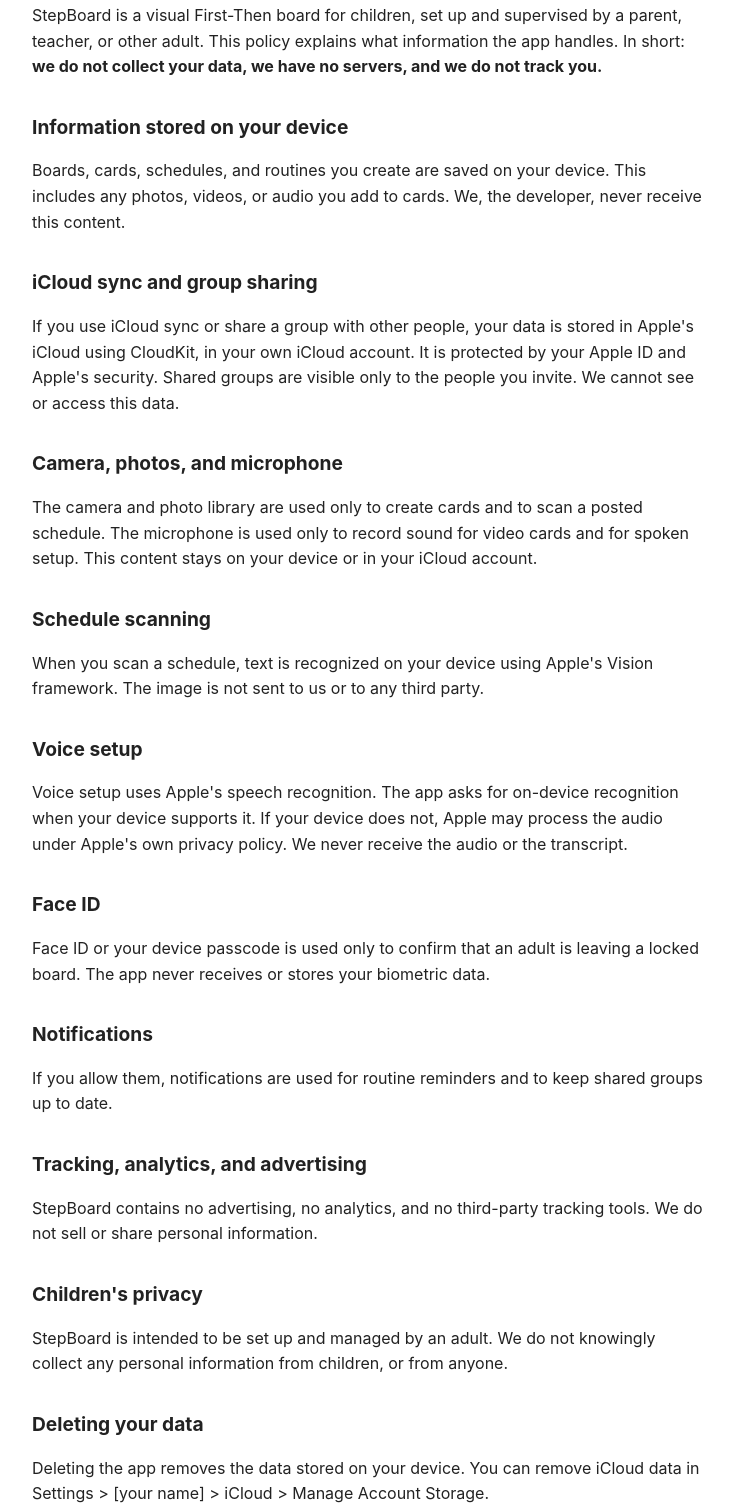
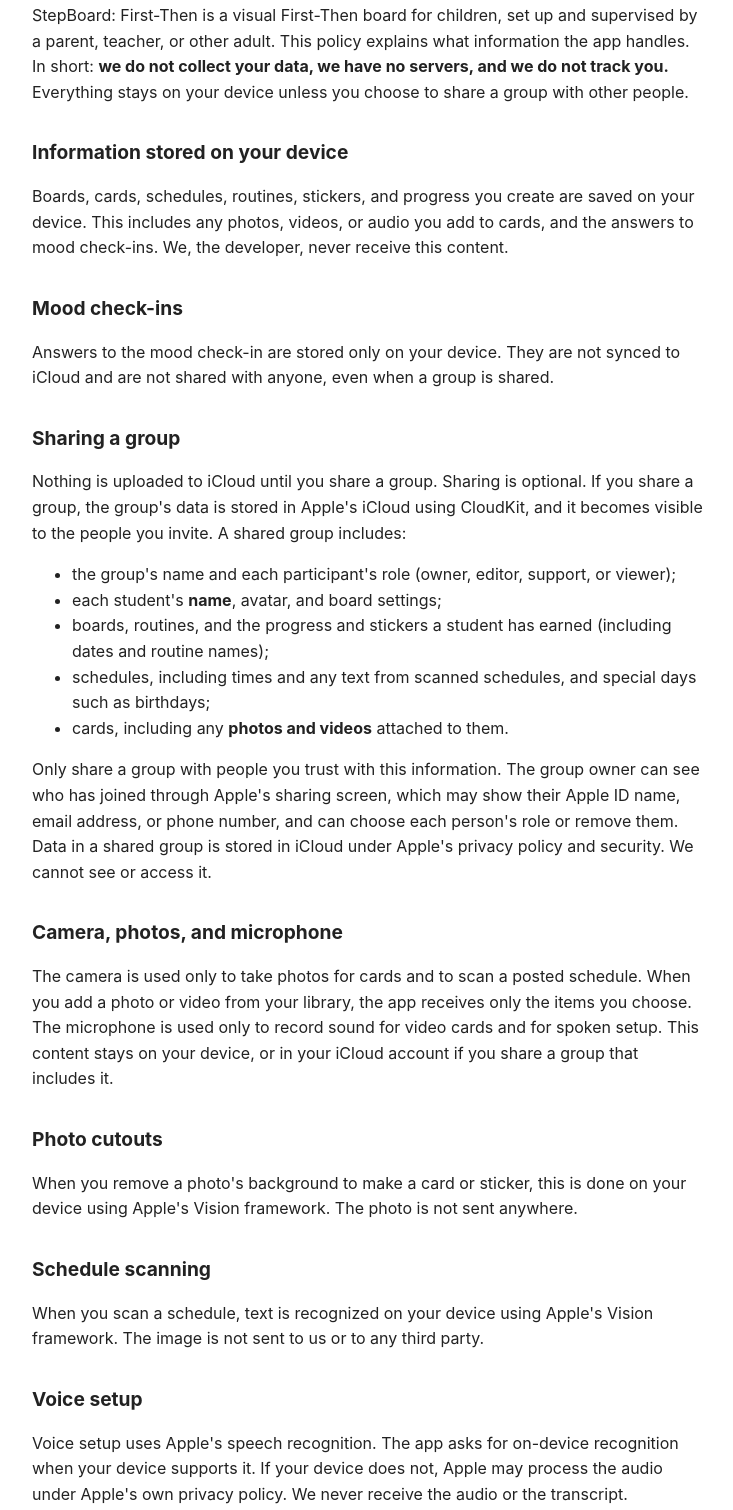
Before and after one commit to dustind86/steptwoit-app-privacy, a plain HTML site: page index.html in a window 1280 px wide. Shown: the part 136-1646 px from the top of the page, without its empty margins (272-1005 px from the left). Drawn offline with Linux system fonts and the light colour scheme.

Commit message:
Clarify sharing, mood check-ins, cutouts, and notifications
Co-Authored-By: Claude Sonnet 5.5 <noreply@anthropic.com>

```diff
--- a/index.html
+++ b/index.html
@@ -3,7 +3,7 @@
 <head>
 <meta charset="utf-8">
 <meta name="viewport" content="width=device-width, initial-scale=1">
-<title>StepBoard Privacy Policy</title>
+<title>StepBoard: First-Then Privacy Policy</title>
 <style>
   body { font-family: -apple-system, system-ui, sans-serif; max-width: 42rem; margin: 2rem auto; padding: 0 1rem; line-height: 1.6; color: #222; }
   h1 { font-size: 1.8rem; }
@@ -12,19 +12,33 @@
 </style>
 </head>
 <body>
-<h1>StepBoard Privacy Policy</h1>
+<h1>StepBoard: First-Then Privacy Policy</h1>
 <p>Last updated: November 20, 2026</p>
 
-<p>StepBoard is a visual First-Then board for children, set up and supervised by a parent, teacher, or other adult. This policy explains what information the app handles. In short: <strong>we do not collect your data, we have no servers, and we do not track you.</strong></p>
+<p>StepBoard: First-Then is a visual First-Then board for children, set up and supervised by a parent, teacher, or other adult. This policy explains what information the app handles. In short: <strong>we do not collect your data, we have no servers, and we do not track you.</strong> Everything stays on your device unless you choose to share a group with other people.</p>
 
 <h2>Information stored on your device</h2>
-<p>Boards, cards, schedules, and routines you create are saved on your device. This includes any photos, videos, or audio you add to cards. We, the developer, never receive this content.</p>
+<p>Boards, cards, schedules, routines, stickers, and progress you create are saved on your device. This includes any photos, videos, or audio you add to cards, and the answers to mood check-ins. We, the developer, never receive this content.</p>
 
-<h2>iCloud sync and group sharing</h2>
-<p>If you use iCloud sync or share a group with other people, your data is stored in Apple's iCloud using CloudKit, in your own iCloud account. It is protected by your Apple ID and Apple's security. Shared groups are visible only to the people you invite. We cannot see or access this data.</p>
+<h2>Mood check-ins</h2>
+<p>Answers to the mood check-in are stored only on your device. They are not synced to iCloud and are not shared with anyone, even when a group is shared.</p>
+
+<h2>Sharing a group</h2>
+<p>Nothing is uploaded to iCloud until you share a group. Sharing is optional. If you share a group, the group's data is stored in Apple's iCloud using CloudKit, and it becomes visible to the people you invite. A shared group includes:</p>
+<ul>
+  <li>the group's name and each participant's role (owner, editor, support, or viewer);</li>
+  <li>each student's <strong>name</strong>, avatar, and board settings;</li>
+  <li>boards, routines, and the progress and stickers a student has earned (including dates and routine names);</li>
+  <li>schedules, including times and any text from scanned schedules, and special days such as birthdays;</li>
+  <li>cards, including any <strong>photos and videos</strong> attached to them.</li>
+</ul>
+<p>Only share a group with people you trust with this information. The group owner can see who has joined through Apple's sharing screen, which may show their Apple ID name, email address, or phone number, and can choose each person's role or remove them. Data in a shared group is stored in iCloud under Apple's privacy policy and security. We cannot see or access it.</p>
 
 <h2>Camera, photos, and microphone</h2>
-<p>The camera and photo library are used only to create cards and to scan a posted schedule. The microphone is used only to record sound for video cards and for spoken setup. This content stays on your device or in your iCloud account.</p>
+<p>The camera is used only to take photos for cards and to scan a posted schedule. When you add a photo or video from your library, the app receives only the items you choose. The microphone is used only to record sound for video cards and for spoken setup. This content stays on your device, or in your iCloud account if you share a group that includes it.</p>
+
+<h2>Photo cutouts</h2>
+<p>When you remove a photo's background to make a card or sticker, this is done on your device using Apple's Vision framework. The photo is not sent anywhere.</p>
 
 <h2>Schedule scanning</h2>
 <p>When you scan a schedule, text is recognized on your device using Apple's Vision framework. The image is not sent to us or to any third party.</p>
@@ -36,16 +50,16 @@
 <p>Face ID or your device passcode is used only to confirm that an adult is leaving a locked board. The app never receives or stores your biometric data.</p>
 
 <h2>Notifications</h2>
-<p>If you allow them, notifications are used for routine reminders and to keep shared groups up to date.</p>
+<p>If you allow them, the app shows reminders for routines at the times you schedule. These are created on your device. The app also receives silent background notifications from Apple, which are not shown to you, so that changes to a shared group appear quickly.</p>
 
 <h2>Tracking, analytics, and advertising</h2>
-<p>StepBoard contains no advertising, no analytics, and no third-party tracking tools. We do not sell or share personal information.</p>
+<p>StepBoard: First-Then contains no advertising, no analytics, and no third-party tracking tools. We do not sell or share personal information.</p>
 
 <h2>Children's privacy</h2>
-<p>StepBoard is intended to be set up and managed by an adult. We do not knowingly collect any personal information from children, or from anyone.</p>
+<p>The app is intended to be set up and managed by an adult. We do not collect any personal information from children, or from anyone. If an adult adds a child's name, photo, or other details to the app, that information stays on the device unless the adult shares the group, as described above.</p>
 
 <h2>Deleting your data</h2>
-<p>Deleting the app removes the data stored on your device. You can remove iCloud data in Settings &gt; [your name] &gt; iCloud &gt; Manage Account Storage.</p>
+<p>Deleting the app removes the data stored on your device. Deleting a group you own removes its shared data from iCloud. You can also remove iCloud data in Settings &gt; [your name] &gt; iCloud &gt; Manage Account Storage.</p>
 
 <h2>Changes to this policy</h2>
 <p>If this policy changes, the updated version will be posted on this page with a new date.</p>
```
